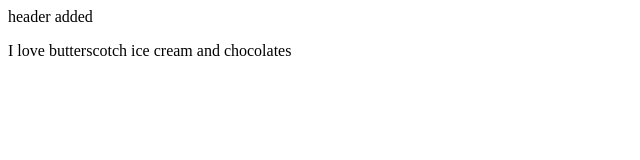
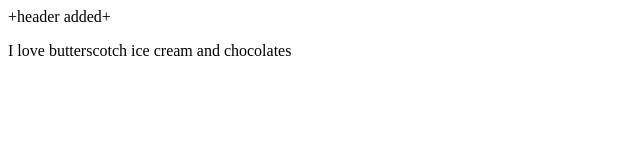
Before and after one commit to Uchaniakash/demo-fun-learn, a plain HTML site: page index.html in a window 1280 px wide. Shown: the full height of the page, 0-640 px from the left. Drawn offline with Linux system fonts and the light colour scheme.

Commit message:
+ in header

```diff
--- a/index.html
+++ b/index.html
@@ -1,5 +1,5 @@
 <html>
 <title> This is our website</title>
-<h> header added </h>
+<h> +header added+ </h>
 <p>I love butterscotch ice cream and chocolates</p>
 </html>
```
